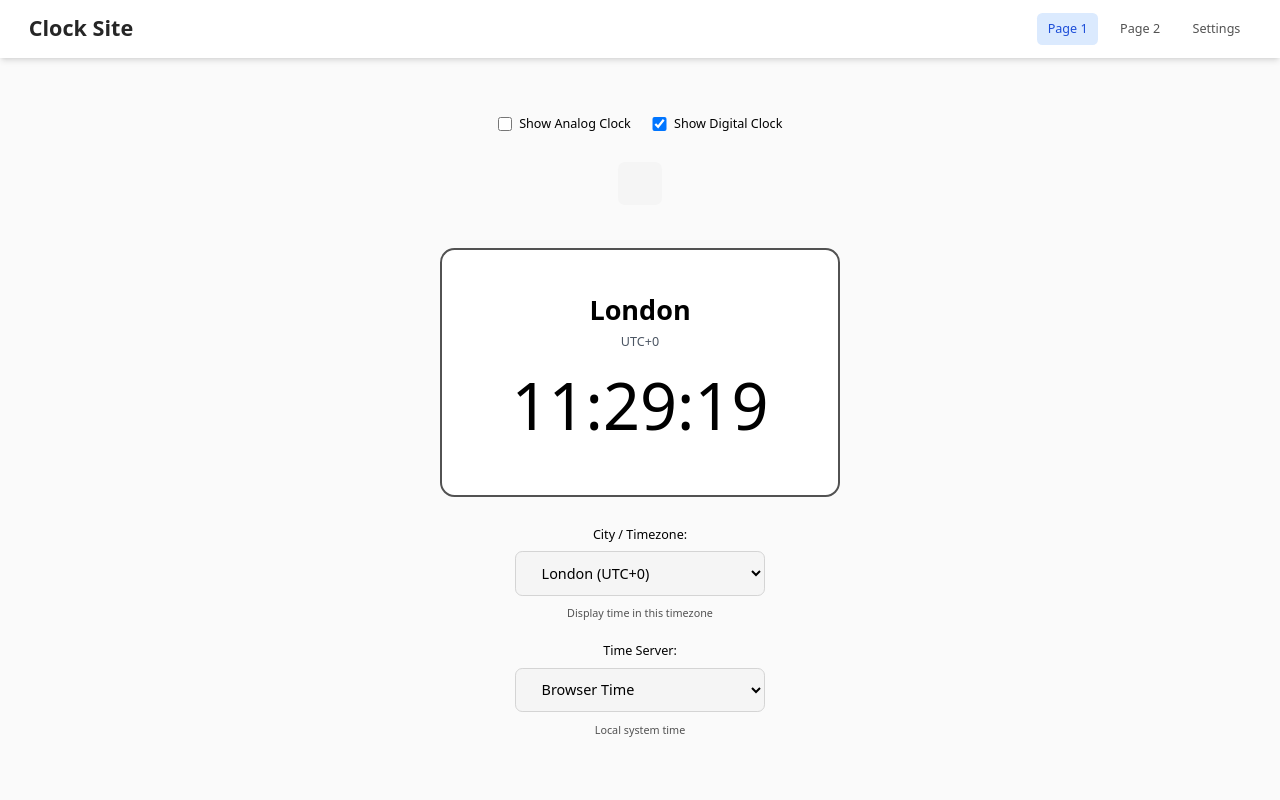
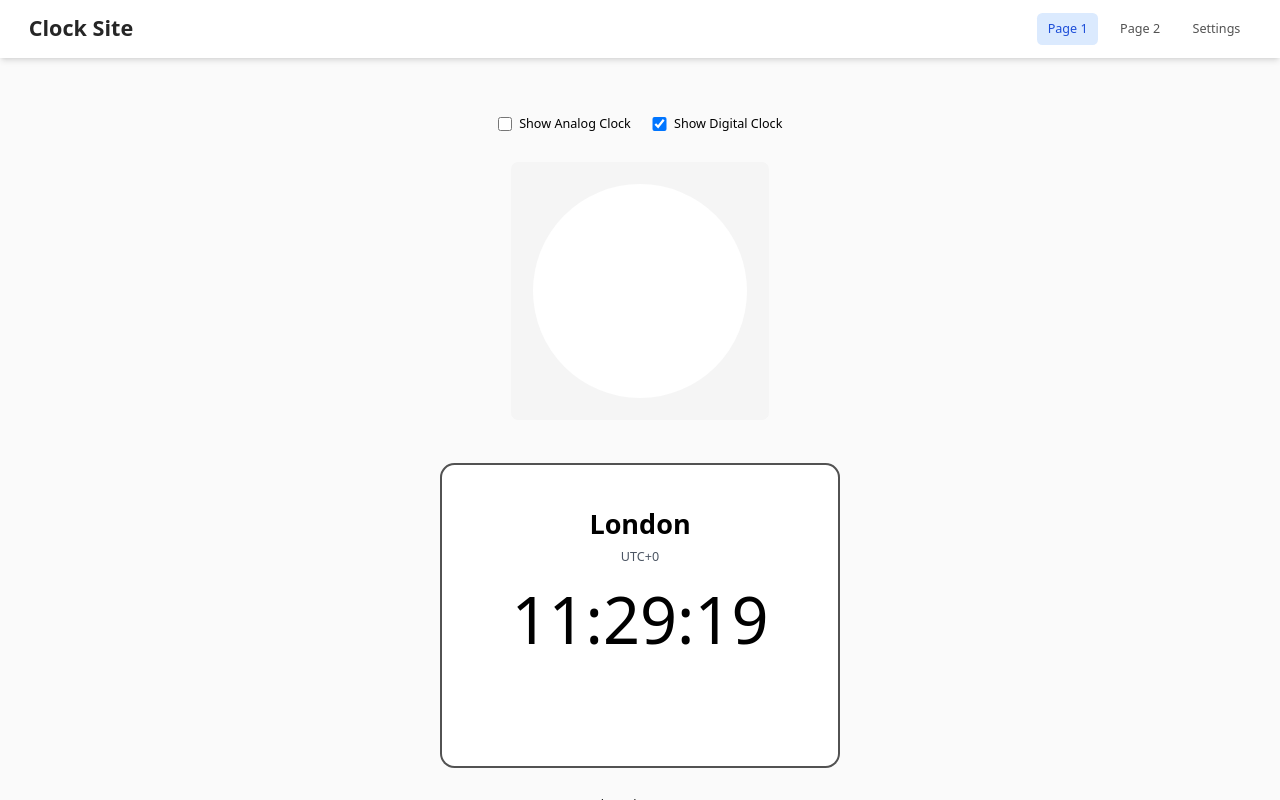
Before and after one commit to tobyhogan/react-clock-site, a React (Vite) app: page /page1 in a window 1280 px wide. Both pictures are taken after a click on the label "Show Analog Clock". Shown: the top 800 px of the page. Built offline with nearby package versions, Linux system fonts and the light colour scheme.

Commit message:
version 1.3.1

```diff
--- a/src/1-components-&-utilities/2-page-specific/1-page1/2-components/Component1.tsx
+++ b/src/1-components-&-utilities/2-page-specific/1-page1/2-components/Component1.tsx
@@ -143,9 +143,9 @@ const Clock = ({ showClock }: ClockProps) => {
       {/* Raised Clock Widget */}
       <div className="bg-white dark:bg-neutral-800 border-2 border-neutral-600 rounded-2xl p-12 min-w-[400px] pt-12 pb-16">
 
+        <div className="text-center" style={{ minHeight: '200px' }}>
           {showClock && (
-          <div className="text-center">
-
+            <>
               <h2 className="text-3xl font-semibold mb-2 dark:text-white">
                 {selectedTimezone.displayName}
               </h2>
@@ -170,9 +170,9 @@ const Clock = ({ showClock }: ClockProps) => {
                   Note: NTP requires UDP protocol. Showing browser time.
                 </p>
               )}
-
+            </>
+          )}
         </div>
-        )}
       </div>
 
       {/* Controls Section */}
--- a/src/1-components-&-utilities/2-page-specific/1-page1/2-components/Component3.tsx
+++ b/src/1-components-&-utilities/2-page-specific/1-page1/2-components/Component3.tsx
@@ -26,8 +26,9 @@ const ReactClockComponent = ({ showClock }: ReactClockComponentProps) => {
     <div className="flex flex-col items-center justify-center">
       <div className="bg-neutral-100 dark:bg-neutral-800 p-6 rounded-lg">
         <div className="flex justify-center">
-          {showClock && (
           <div className="bg-white rounded-full p-2 inline-block">
+            <div style={{ width: 200, height: 200 }}>
+              {showClock ? (
                 <Clock
                   value={value}
                   size={200}
@@ -36,8 +37,11 @@ const ReactClockComponent = ({ showClock }: ReactClockComponentProps) => {
                   minuteHandWidth={3}
                   secondHandWidth={3}
                 />
+              ) : (
+                <div style={{ width: 200, height: 200 }} />
+              )}
             </div>
-          )}
+          </div>
         </div>
       </div>
     </div>
```
Lines whose indentation alone changed are shown as unchanged.
